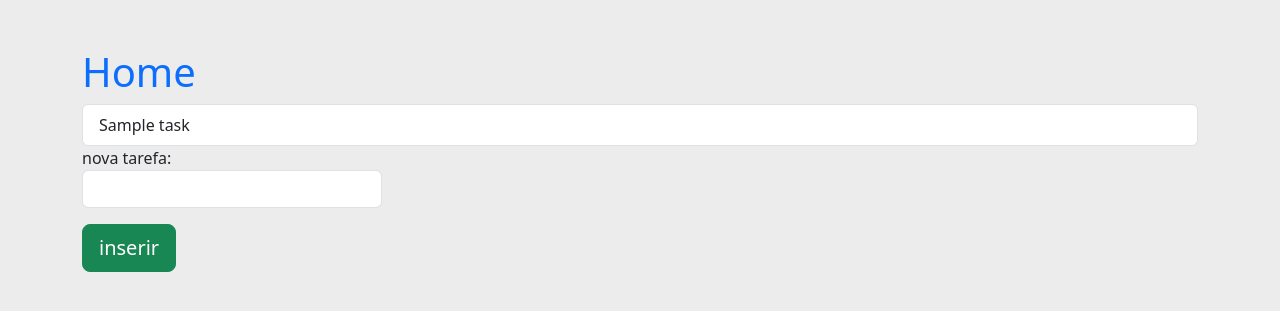
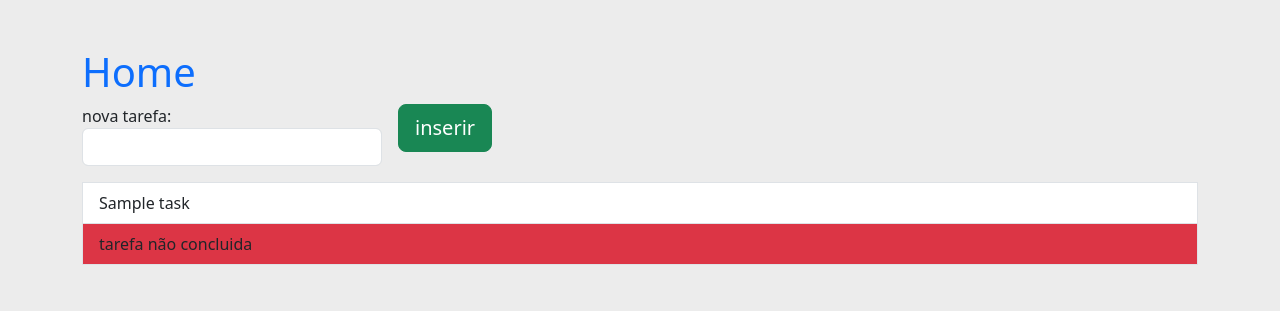
Before and after one commit to geraldo-dev/to-do-list, a Django app: page /tasks/ in a window 1280 px wide. Shown: the top 311 px of the page. Run offline with Django 5.2, Linux system fonts and the light colour scheme; tables that the repository leaves empty hold one stand-in row (values such as "Sample post").

Commit message:
adicionando coluna ativa nas tarefas e ordenados para conclusão

```diff
--- a/tasks/forms.py
+++ b/tasks/forms.py
@@ -17,8 +17,9 @@ class TaskCreateinForm(forms.ModelForm):
 class TaskUpdateForm(forms.ModelForm):
     class Meta:
         model = Task
-        fields = ['name_task',]
+        fields = ['name_task','is_activer']
         labels = {'name_task':'atualizar tarefa'}
+        labels = {'is_activer':'concluido'}
 
         widgets = {
             'name_task' : forms.TextInput(attrs={'class':'form-control',
--- a/tasks/models.py
+++ b/tasks/models.py
@@ -4,6 +4,7 @@ from django.db import models
 class Task(models.Model):
     task_id = models.AutoField(primary_key=True)
     name_task = models.CharField(max_length=100, default='' )
+    is_activer = models.BooleanField(default=True)
     created_date = models.DateTimeField(default='')
 
     def __str__(self):
--- a/tasks/templates/tasks/detail.html
+++ b/tasks/templates/tasks/detail.html
@@ -4,6 +4,11 @@
 <div class="pb-3 border-bottom border-primary">
     <h1 class="text-info-emphasis">{{ task.name_task }}</h1>
     <p>{{ task.created_date }}</p>
+    {% if task.is_activer == True %}
+    <p>tarefa não concluida</p>
+    {% else %}
+    <p>concluida</p>
+    {% endif %}
     <a  class="btn btn-primary " href="{% url 'update' task.task_id %}">atualizar</a>
     <a class="btn btn-danger " href="{% url 'delete' task.task_id %}">deletar</a>
 </div>
--- a/tasks/templates/tasks/index.html
+++ b/tasks/templates/tasks/index.html
@@ -9,20 +9,33 @@
 
 {% if all_tasks %}
 
+<form class="row g-3 " action="{% url 'index' %}" method="post">
+    {% csrf_token %}
+    <div class="col-auto mg-3">
+        {{ form.as_p }}
+    </div>
+    <div class="col-auto">
+        <button class="btn btn-success btn-lg" type="submit" value="inserir" >inserir</button>
+    </div>
+</form>
     <div class="list-group">
         {% for task in all_tasks %}
-        <a href="{% url 'detail' task.task_id  %}" class="list-group-item list-group-item-action">
-            {{ task.name_task }}
-        </a>
-        {% endfor %}
+        <div class="row">
+            <div class="col">
+                <a href="{% url 'detail' task.task_id  %}" class="list-group-item list-group-item-action">
+                    {{ task.name_task }}
+                </a>
+                {% if task.is_activer == True %}
+                <p class="list-group-item bg-danger" >tarefa não concluida</p>
+                {% else %}
+                <p class="list-group-item bg-success" >concluida</p>
+                {% endif %}
+                {% endfor %}
+            </div>
+        </div>
     </div>
 {% else %}
     <p>Não há tarefas ainda.</p>
 {% endif %}
-    <form action="{% url 'index' %}" method="post">
-        {% csrf_token %}
-        {{ form.as_p }}
-        <button class="btn btn-success btn-lg" type="submit" value="inserir" >inserir</button>
-    </form>
 
 {% endblock %}
--- a/tasks/views.py
+++ b/tasks/views.py
@@ -10,7 +10,7 @@ def index(request):
 
     if request.method == 'GET':
 
-        all_tasks = Task.objects.all().order_by('-created_date')
+        all_tasks = Task.objects.all().order_by('-is_activer','-created_date')
         return render(request, 'tasks/index.html', { "all_tasks": all_tasks, 'form':form})
 
     elif request.method == 'POST':
```
Also changed, not shown: tasks/migrations/0004_task_is_activer.py (added).
